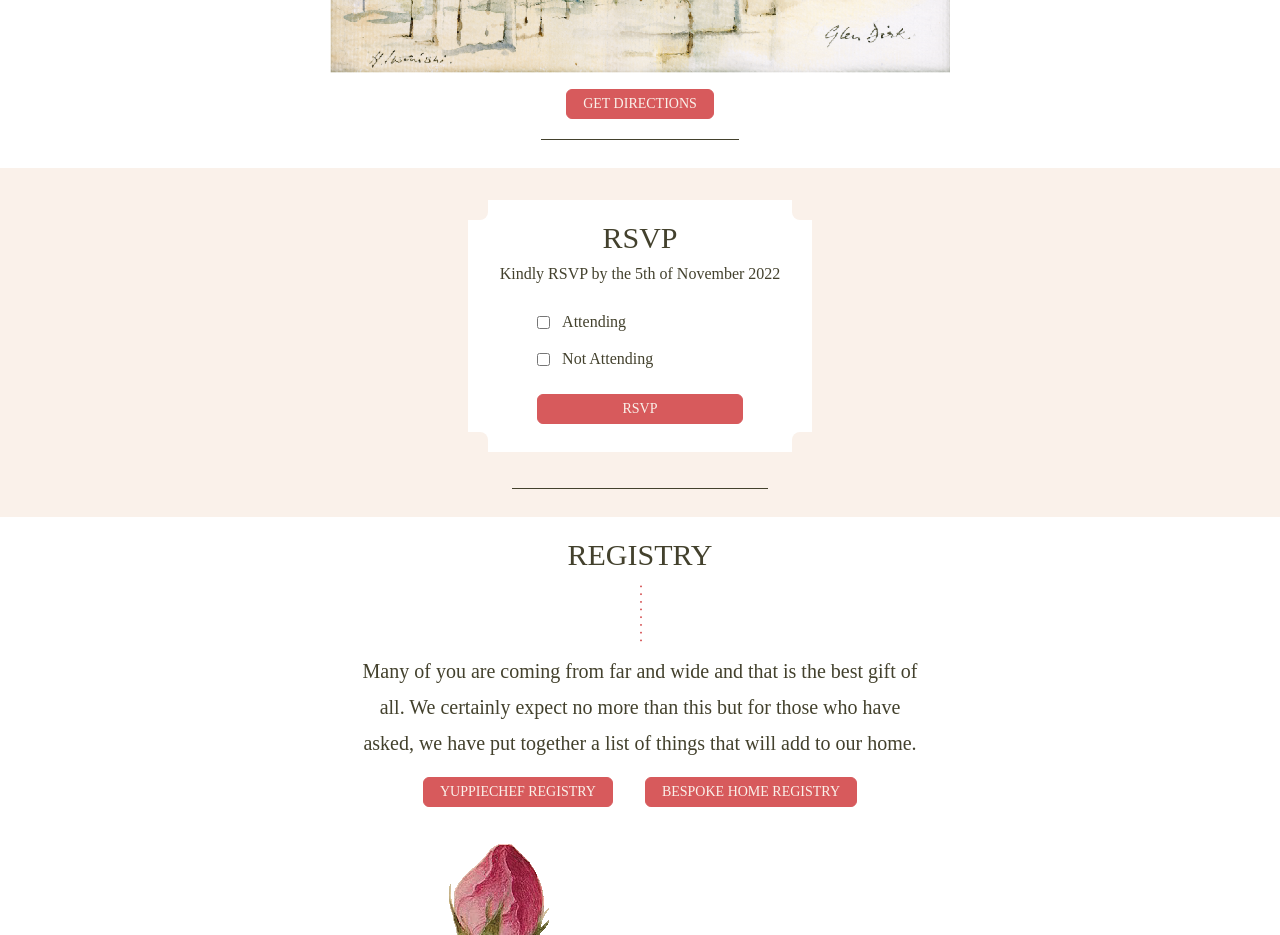
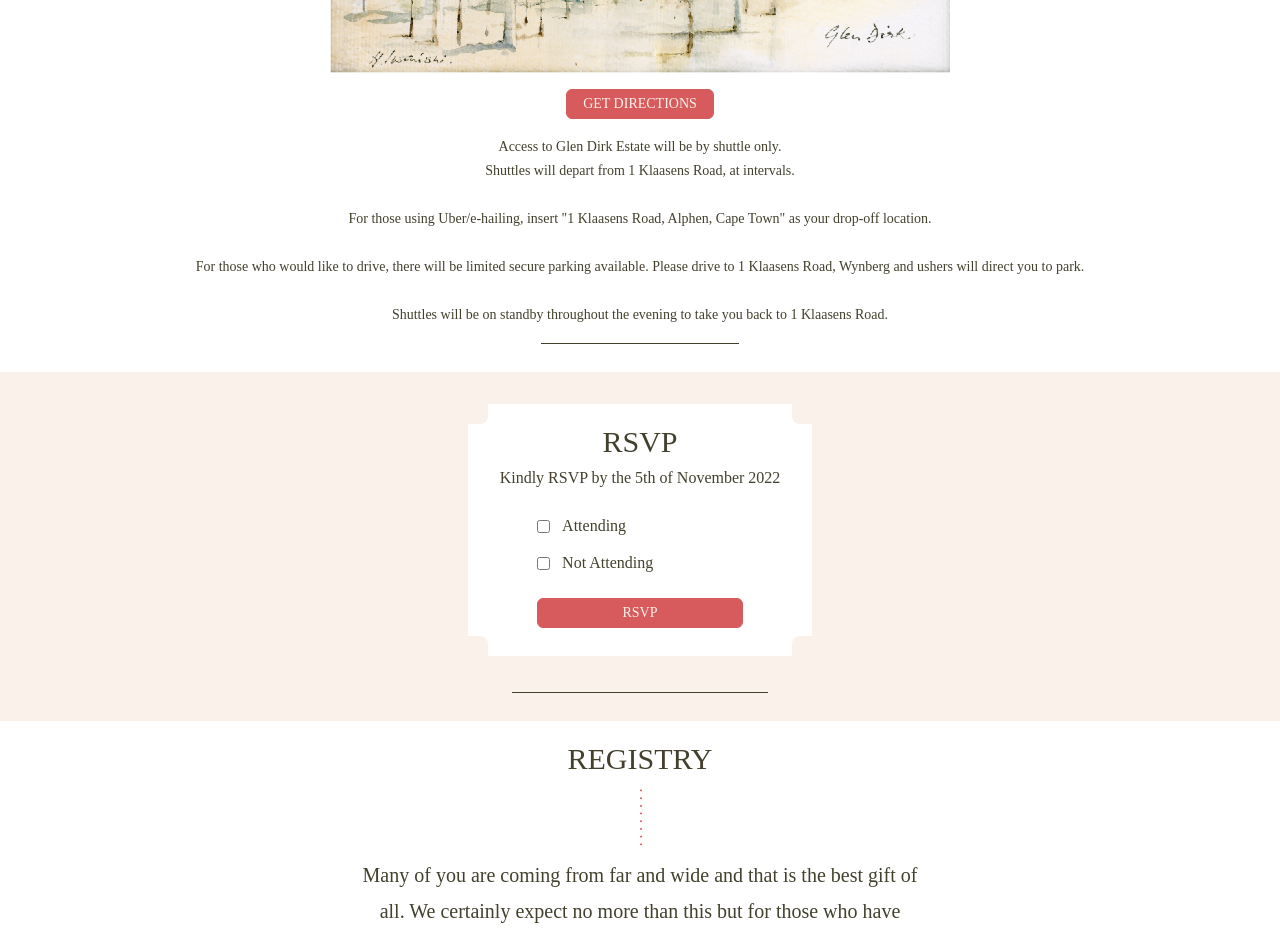
Before and after one commit to emilioziniades/mira-william-wedding, a Next.js app: page / in a window 1280 px wide. Shown: the part 1560-2495 px from the top of the page. Built offline with nearby package versions, Linux system fonts and the light colour scheme.

Commit message:
add directions explanation

```diff
--- /dev/null
+++ b/content/directions.md
@@ -0,0 +1,8 @@
+Access to Glen Dirk Estate will be by shuttle only.
+Shuttles will depart from 1 Klaasens Road, at intervals.
+<br/>
+For those using Uber/e-hailing, insert "1 Klaasens Road, Alphen, Cape Town" as your drop-off location.
+<br/>
+For those who would like to drive, there will be limited secure parking available. Please drive to 1 Klaasens Road, Wynberg and ushers will direct you to park.
+<br/>
+Shuttles will be on standby throughout the evening to take you back to 1 Klaasens Road.
--- a/pages/index.tsx
+++ b/pages/index.tsx
@@ -18,6 +18,7 @@ interface Props {
   accommodation: Data;
   rsvp: Data;
   registry: Data;
+  directions: Data;
 }
 
 export const getStaticProps: GetStaticProps = async () => {
@@ -25,7 +26,8 @@ export const getStaticProps: GetStaticProps = async () => {
   const details = await getMarkdownData("details");
   const rsvp = await getMarkdownData("rsvp");
   const registry = await getMarkdownData("registry");
-  return { props: { landing, details, rsvp, registry } };
+  const directions = await getMarkdownData("directions");
+  return { props: { landing, details, rsvp, registry, directions } };
 };
 
 const proseStyles = makeString([
@@ -49,6 +51,28 @@ const proseStyles = makeString([
   "prose-p:mb-0",
 ]);
 
+const proseStylesSmall = makeString([
+  "prose",
+  "prose-sm",
+  "md:prose-md",
+  "max-w-none",
+  "prose-headings:text-leaf",
+  "prose-h1:font-sser",
+  "prose-h1:text-3xl",
+  "prose-h1:font-extralight",
+  "prose-h1:mt-20",
+  "prose-h1:mx-8",
+  "prose-h2:mb-0",
+  "prose-h2:font-times",
+  "prose-h2:font-light",
+  "prose-p:font-times",
+  "prose-p:text-leaf",
+  "prose-p:mx-8",
+  "prose-p:mt-0",
+  "prose-p:mb-0",
+  // "md: w-1/2",
+]);
+
 const globalStyles = makeString([
   "text-leaf",
   "flex",
@@ -69,7 +93,13 @@ const globalStyles = makeString([
   "font-kannada",
 ]);
 
-const Home: NextPage<Props> = ({ landing, details, rsvp, registry }) => {
+const Home: NextPage<Props> = ({
+  landing,
+  details,
+  rsvp,
+  registry,
+  directions,
+}) => {
   return (
     <div>
       <Head>
@@ -141,6 +171,12 @@ const Home: NextPage<Props> = ({ landing, details, rsvp, registry }) => {
             link={details.frontmatter.buttonLink!}
             name={details.frontmatter.buttonName!}
           />
+          <div className="flex flex-col items-center mb-3">
+            <div
+              className={proseStylesSmall}
+              dangerouslySetInnerHTML={{ __html: directions.content }}
+            />
+          </div>
           <HorizontalLine />
         </div>
         <div className="bg-paper w-full flex flex-col items-center">
@@ -172,7 +208,7 @@ const Home: NextPage<Props> = ({ landing, details, rsvp, registry }) => {
           </h1>
           <VerticalLine />
           <div
-            className={proseStyles + " md:w-1/2"}
+            className={proseStyles + " md:w-1/2 md:prose-sm"}
             dangerouslySetInnerHTML={{ __html: registry.content }}
           />
           <div className="flex sm:flex-row flex-col justify-around sm:space-x-8">
```
